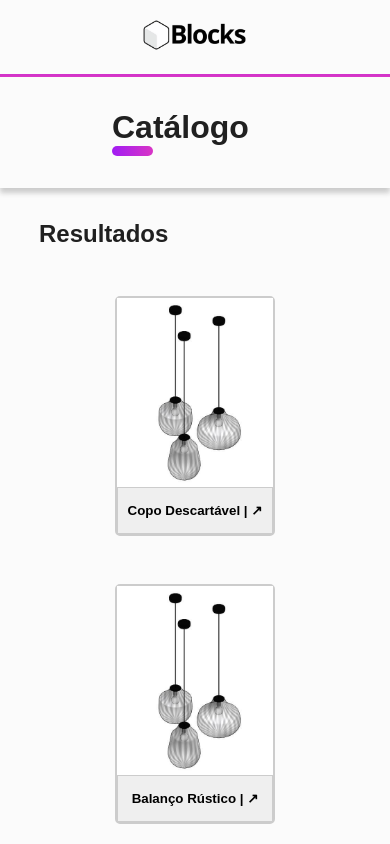
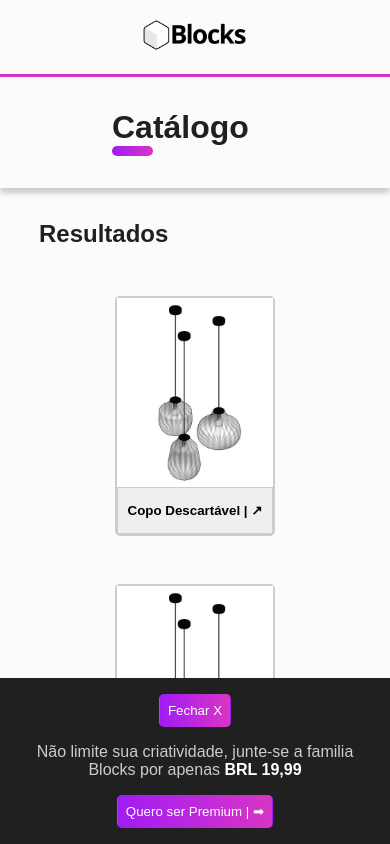
Before and after one commit to GregoryAlmeida/test-blocks, a Next.js app: page / in a window 390 px wide. Shown: the top 844 px of the page. Built offline with nearby package versions, Linux system fonts and the light colour scheme.

Commit message:
update scroll

```diff
--- a/package.json
+++ b/package.json
@@ -3,7 +3,7 @@
   "version": "0.1.0",
   "private": true,
   "scripts": {
-    "dev": "next dev",
+    "dev": "next dev -p 8080",
     "build": "next build",
     "start": "next start",
     "lint": "next lint"
--- a/src/app/globals.css
+++ b/src/app/globals.css
@@ -20,8 +20,8 @@
 
 html,
 body {
-  max-width: 100vw;
-  min-height: 100vh;
+  width: 100vw;
+  height: 100vh;
 }
 
 body {
@@ -31,6 +31,7 @@ body {
   -webkit-font-smoothing: antialiased;
   -moz-osx-font-smoothing: grayscale;
   position: relative;
+  overflow: hidden;
 }
 
 * {
--- a/src/app/layout.tsx
+++ b/src/app/layout.tsx
@@ -1,7 +1,5 @@
 import type { Metadata } from "next";
 import "./globals.css";
-import Menu from "@/components/menu/menu";
-import Premium from "@/components/premium/premium";
 
 export const metadata: Metadata = {
   title: "Front End Test Blocks",
@@ -12,11 +10,10 @@ export default function RootLayout({
 }: Readonly<{
   children: React.ReactNode;
 }>) {
+
   return (
     <html lang="pt-br">
       <body>
-        <Premium />
-        <Menu />
         {children}
       </body>
     </html>
--- /dev/null
+++ b/src/app/loading.module.css
@@ -0,0 +1,23 @@
+.main {
+  width: 100%;
+  height: 80vh;
+}
+
+/* HTML: <div class="loader"></div> */
+.loader {
+  width: 60px;
+  aspect-ratio: 2;
+  --_g: no-repeat radial-gradient(circle closest-side,#000 90%,#0000);
+  background:
+    var(--_g) 0%   50%,
+    var(--_g) 50%  50%,
+    var(--_g) 100% 50%;
+  background-size: calc(100%/3) 50%;
+  animation: l3 1s infinite linear;
+}
+@keyframes l3 {
+    20%{background-position:0%   0%, 50%  50%,100%  50%}
+    40%{background-position:0% 100%, 50%   0%,100%  50%}
+    60%{background-position:0%  50%, 50% 100%,100%   0%}
+    80%{background-position:0%  50%, 50%  50%,100% 100%}
+}
--- /dev/null
+++ b/src/app/lodaing.tsx
@@ -0,0 +1,10 @@
+import styles from './loading.module.css'
+
+export default function Loading() {
+  return (
+    <main className={styles.main}>
+      <span className={styles.loader}></span>
+    </main>
+
+  )
+}
--- a/src/app/page.module.css
+++ b/src/app/page.module.css
@@ -1,9 +1,19 @@
+.div {
+  overflow: auto;
+  height: 100vh;
+  position: relative;
+}
+
 .main {
   width: 100%;
   display: flex;
   flex-direction: column;
   align-items: center;
   gap: 2rem;
+}
+
+.main div {
+  position: relative;
 }
 
 .main header {
--- a/src/app/page.tsx
+++ b/src/app/page.tsx
@@ -1,23 +1,50 @@
 'use client'
-import { useEffect, useState } from 'react';
+import { useCallback, useEffect, useRef, useState } from 'react';
 import styles from './page.module.css'
 import { GET_API, IData } from '@/api/api';
 import Image from 'next/image';
 import FAMILIALOGO from '../../public/img-ilustrativa-familia.png'
+import Loading from './lodaing';
+import Premium from '@/components/premium/premium';
+import Menu from '@/components/menu/menu';
 
 export default function HomePage() {
   const [data, setData] = useState<IData[]>([])
+  const [final, setFinal] = useState(false)
+  const [page, setPage] = useState(0)
+  const debounce = useRef<number>(undefined)
 
-  const handleAPI = async () => {
-    const response = await GET_API(0, 15)
-    setData(response)
+  const handleAPI = useCallback(async (final: boolean, page: number) => {
+    if (final) return
+    const response = await GET_API(page * 15, 15)
+    if (response.length === 0) {
+      setFinal(true)
+    } else {
+      setData((prev) => [...prev, ...response])
+      setPage((prev) => prev + 1)
     }
+  }, [])
 
   useEffect(() => {
-    handleAPI()
-  }, [])
+    handleAPI(false, 0)
+  }, [handleAPI])
+
+  const handleScroll = (event: React.UIEvent<HTMLDivElement, UIEvent>) => {
+    const target = event.currentTarget;
+
+    const scrollPosition = target.scrollTop
+    const maxScrollDown = target.scrollHeight - target.clientHeight
+
+    if (scrollPosition === maxScrollDown) {
+      clearTimeout(debounce.current)
+      debounce.current = window.setTimeout( () => handleAPI(final, page) ,100)
+    }
+  };
 
   return (
+    <div className={styles.div} onScroll={handleScroll}>
+      <Premium />
+      <Menu />
       <main className={styles.main}>
         <header>
           <div>
@@ -28,7 +55,7 @@ export default function HomePage() {
         <section className={styles.section}>
           <h1>Resultados</h1>
           <div className={styles['div-families']}>
-          {data.map(({id, details}) => (
+            {data.length === 0 ? <Loading /> :data.map(({id, details}) => (
               <div key={id} >
                 <Image src={FAMILIALOGO} alt={details.description} />
                 <button>{details.name} | ↗</button>
@@ -43,5 +70,6 @@ export default function HomePage() {
             <p>Politica de Privacidade</p>
         </footer>
       </main>
+    </div>
   );
 }
--- a/src/components/premium/premium.module.css
+++ b/src/components/premium/premium.module.css
@@ -1,7 +1,7 @@
 .main {
-  top: -3rem;
+  top: 0;
   left: 0;
-  position: absolute;
+  position: fixed;
   display: flex;
   width: 100%;
   height: 3rem;
@@ -11,6 +11,7 @@
   justify-content: center;
   padding: 1rem;
   gap: 1rem;
+  z-index: 1;
 }
 
 .main strong {
@@ -45,7 +46,7 @@
 
   .main {
     height: auto;
-    bottom: -3rem;
+    bottom: 0;
     top: unset;
     flex-direction: column;
     text-align: center;
```
Lines whose indentation alone changed are shown as unchanged.
